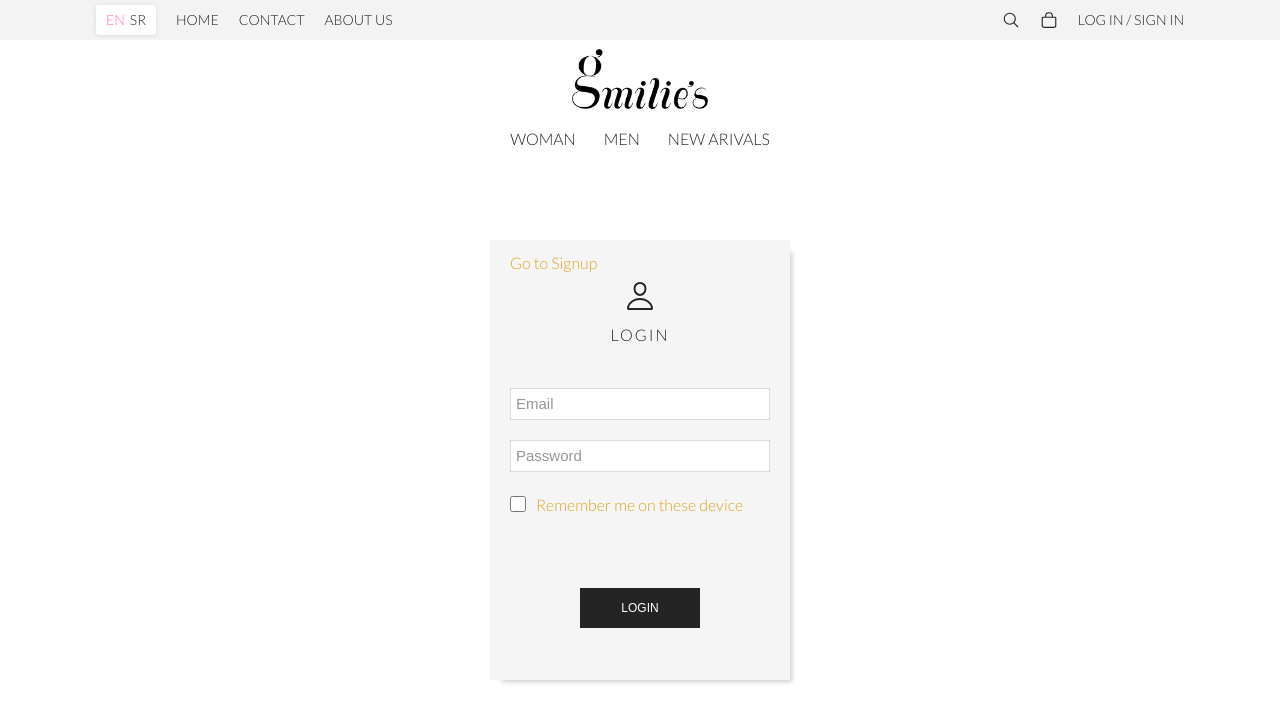
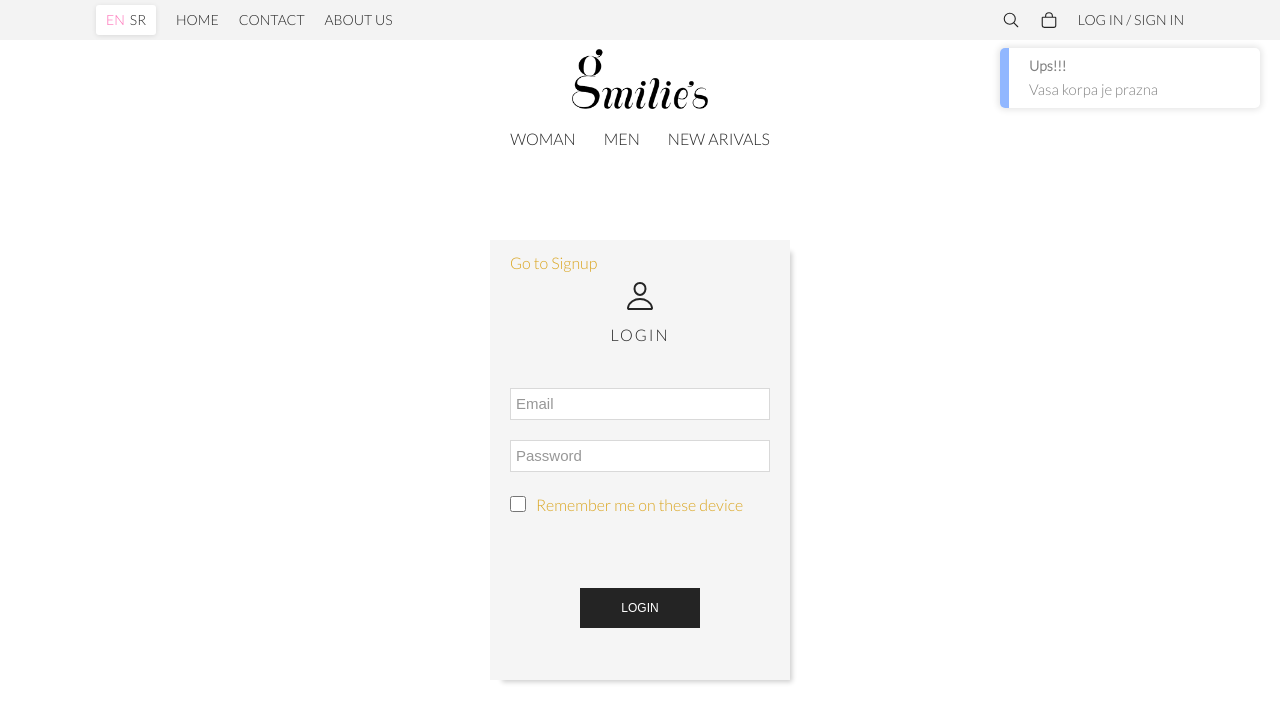
Before and after one commit to srdjan-gr/smilies-react, a React (Create React App) app: page /Login in a window 1280 px wide. Shown: the top 722 px of the page. Built offline with nearby package versions, Linux system fonts and the light colour scheme.

Commit message:
Messae component add

```diff
--- a/src/App.js
+++ b/src/App.js
@@ -13,6 +13,7 @@ import Login from './pages/Login/Login';
 import ErrorPage from './pages/ErrorPage/ErrorPage';
 import Products from './pages/Products/Products';
 import Devider from './components/Devider/Devider';
+import Message from './components/Message/Message';
 
 
 function App() {
@@ -25,6 +26,7 @@ function App() {
         <Navbar />
         <Header />
         <Devider />
+        <Message />
 
 
 
--- a/src/components/LoginCard/LoginCard.jsx
+++ b/src/components/LoginCard/LoginCard.jsx
@@ -2,6 +2,7 @@ import { React, useState } from 'react'
 import './LoginCard.css'
 import { IoPersonOutline, IoPersonAddOutline } from 'react-icons/io5'
 import Button from '../Button/Button'
+import Message from '../Message/Message';
 
 let iconStyle = {
     fontSize: '3.2rem',
@@ -53,7 +54,6 @@ const LoginCard = () => {
                 </div>
 
 
-
                 <div className={`${loginCard ? 'sigupActive' : ''} login-card signupCard `} id="">
 
                     <div className="login-card-header">
@@ -93,16 +93,7 @@ const LoginCard = () => {
                     </div>
                 </div>
             </div>
-
-
-            <div className="message" id="message">
-                <div className="message-container" id="message-container">
-
-                </div>
-            </div>
-
         </section>
-
     )
 }
 
--- /dev/null
+++ b/src/components/Message/Message.css
@@ -0,0 +1,69 @@
+.message {
+    display: flex;
+    width: 26rem;
+    height: 6rem;
+    background-color: #fff;
+    position: absolute;
+    top: -9rem;
+    right: 2rem;
+    z-index: 100;
+    border-radius: 5px;
+    /* border: 1px solid #daa520; */
+    box-shadow: 0px 0px 6px 2px rgba(0, 0, 0, 0.1);
+}
+
+.message__color {
+    width: 1rem;
+    border-radius: 5px 0 0 5px;
+}
+
+.message__txt{
+    width: 100%;
+    margin-left: 2rem;
+    display: flex;
+    flex-direction: column;
+    align-items: flex-start;
+    justify-content: center;
+    color: gray;
+    height: 100%;
+}
+
+.message__txt h3 {
+    font-size: 1.4rem;
+}
+
+.message__txt p {
+    font-size: 1.5rem;
+}
+
+/* Activna klasa */
+.messageActive {
+    transform: translateY(13.8rem);
+}
+
+
+.messageSuccess {
+    background-color: rgb(109, 255, 179);
+}
+
+.messageInfo {
+    /* background-color: #daa520; */
+    /* background-color: rgb(255, 224, 85); */
+    background-color: rgb(145, 183, 255);
+}
+
+.messageDanger {
+    background-color: rgb(255, 104, 104);
+}
+
+@media (max-width: 768px) {
+    .message {
+        width: 90%;
+        right: calc(10% - 5%);
+        margin: 0 auto;
+    }
+
+    .message__txt{
+        align-items: center;
+    }
+}
--- /dev/null
+++ b/src/components/Message/Message.jsx
@@ -0,0 +1,17 @@
+import React from 'react'
+import './Message.css';
+
+const Message = () => {
+    return (
+        <div className="message messageActive" id="message">
+            <div className="message__color messageInfo" id="message-container"></div>
+
+            <div className="message__txt" id="message-container">
+                <h3>Ups!!!</h3>
+                <p>Vasa korpa je prazna</p>
+            </div>
+        </div>
+    )
+}
+
+export default Message
```
